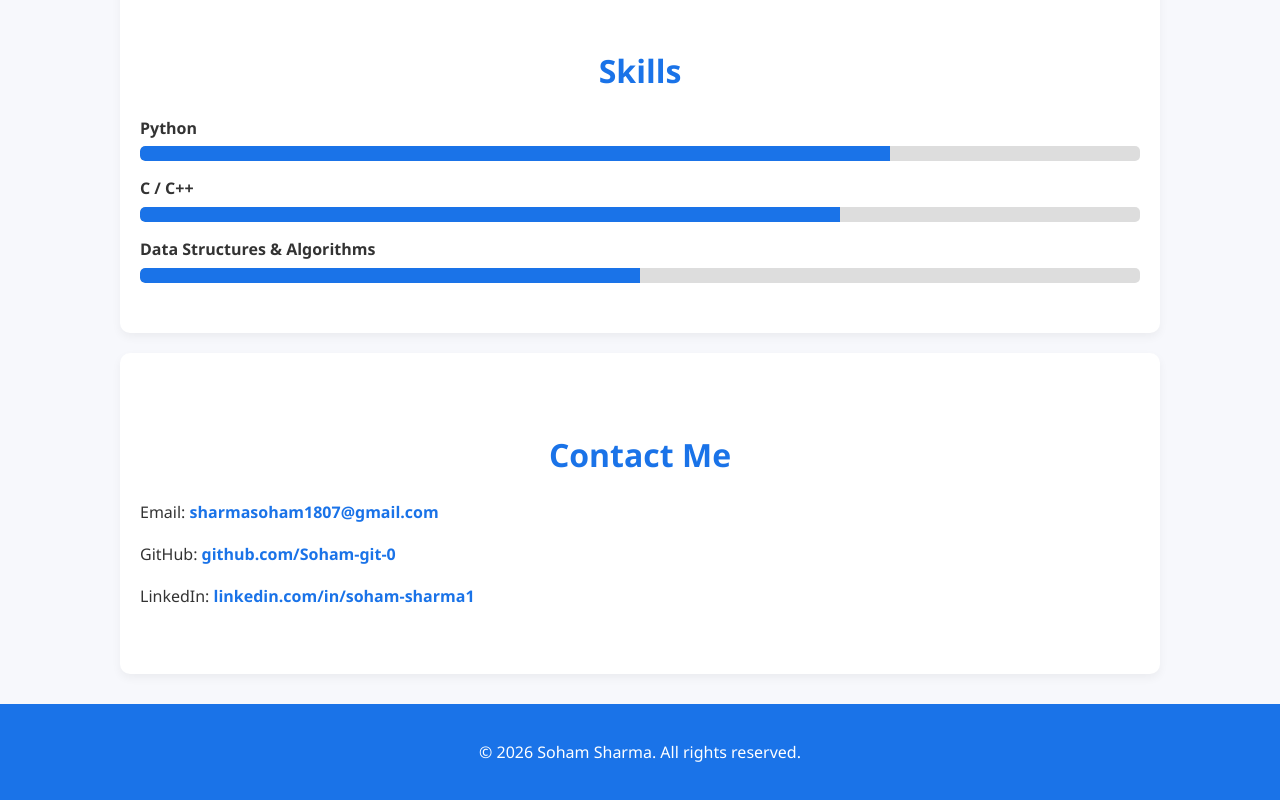
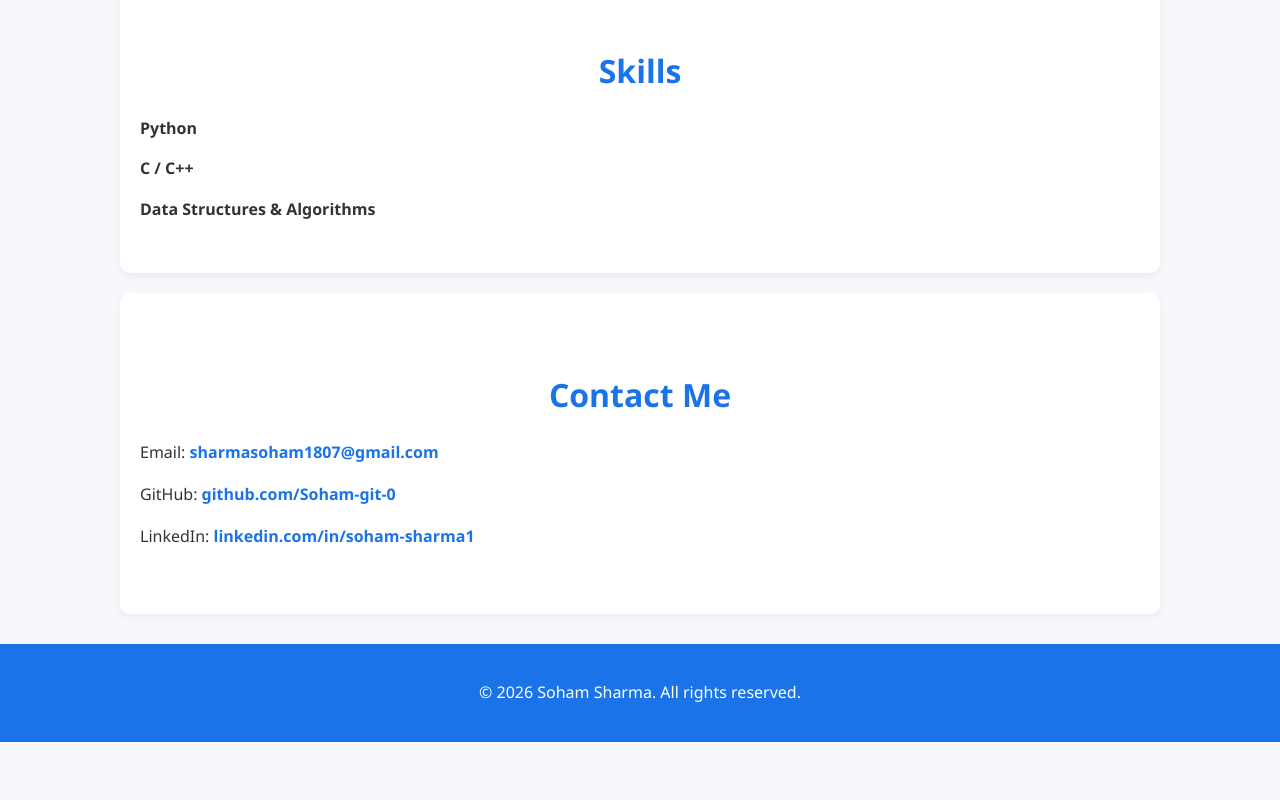
Before and after one commit to Soham-git-0/Soham_portfolio_prototype, a plain HTML site: page index.html in a window 1280 px wide. Shown: the part 3498-4298 px from the top of the page. After the commit the page ends 4240 px from the top, so only its background shows below. Drawn offline with Linux system fonts and the light colour scheme.

Commit message:
Remove skill bar styles and update margins
Removed skill bar styles and adjusted margin for skill headings.

```diff
--- a/style.css
+++ b/style.css
@@ -181,22 +181,12 @@ li {
 }
 
 .skill h4 {
-  margin: 0 0 5px 0;
+  margin: 0;
 }
 
+/* Remove the skill bars completely */
 .skill-bar {
-  width: 100%;
-  background: #ddd;
-  border-radius: 5px;
-  overflow: hidden;
-  height: 15px;
-}
-
-.skill-bar span {
-  display: block;
-  height: 100%;
-  background-color: #1a73e8;
-  border-radius: 5px 0 0 5px;
+  display: none; /* Hide progress bars */
 }
 
 /* -------------------------------
```
